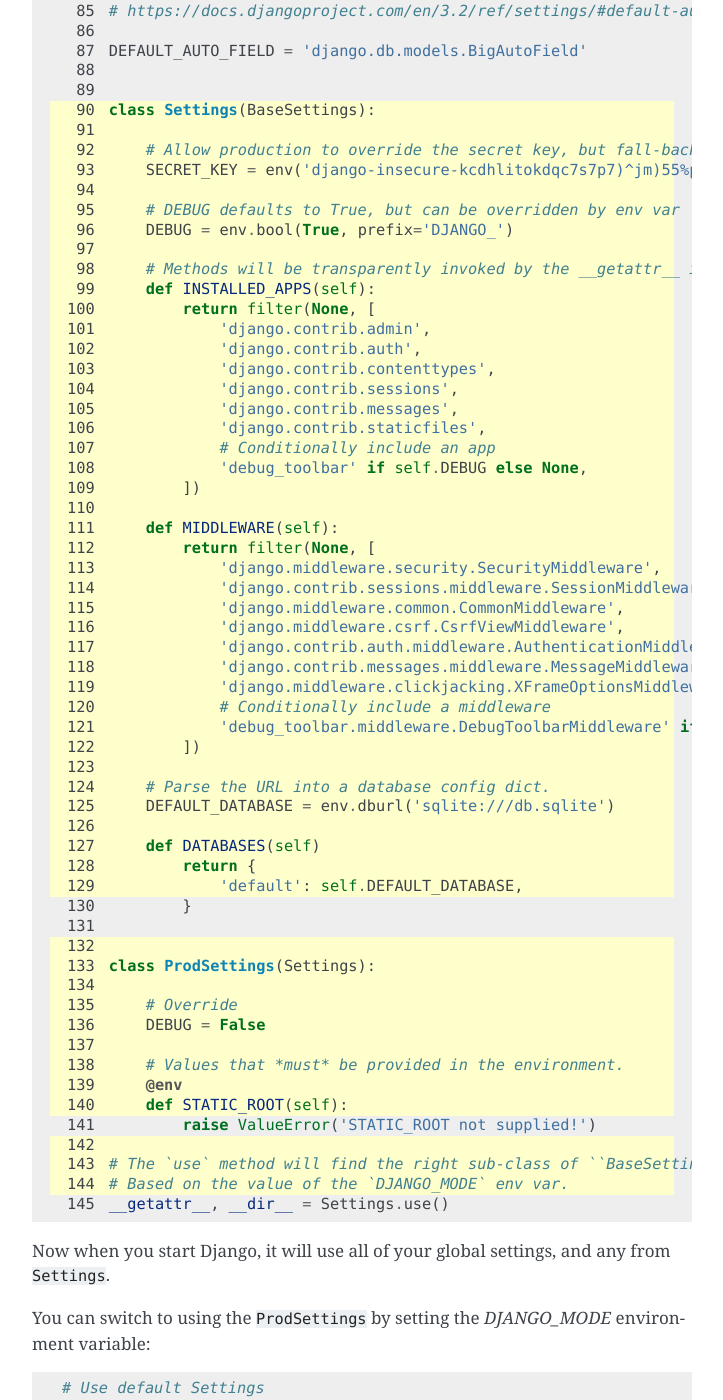
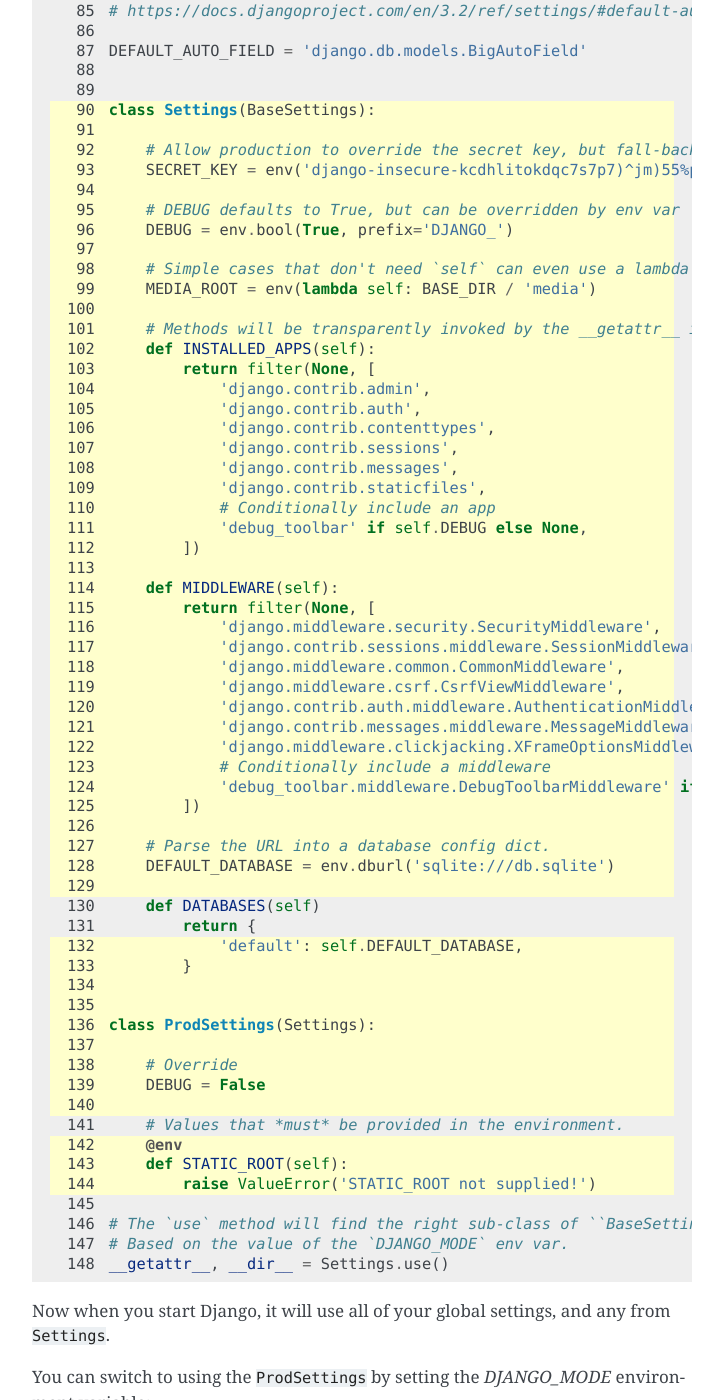
Before and after one commit to funkybob/django-classy-settings, a Sphinx documentation site: the page built from docs/index.rst, in a window 1280 px wide and 1400 px high, scrolled down 2435 px. Shown: the whole window, without its empty margins (388-1111 px from the left). Built offline with Sphinx 7.4.7, drawn with Linux system fonts in a browser that asks for light colours; some of the changed text lies outside the part shown.

Commit message:
Clarify examples

```diff
--- a/docs/index.rst
+++ b/docs/index.rst
@@ -140,6 +140,9 @@
         # DEBUG defaults to True, but can be overridden by env var `DJANGO_DEBUG`
         DEBUG = env.bool(True, prefix='DJANGO_')
 
+        # Simple cases that don't need `self` can even use a lambda
+        MEDIA_ROOT = env(lambda self: BASE_DIR / 'media')
+
         # Methods will be transparently invoked by the __getattr__ implementation
         def INSTALLED_APPS(self):
             return filter(None, [
@@ -206,6 +209,9 @@
 
 ``BaseSettings.use()`` picks the ``BaseSettings`` sub-class named
 ``{DJANGO_MODE.title()}Settings``.
+
+.. note:: Since the registry of subclasses is on ``BaseSettings``, you can call
+    ``.use()`` on any sub-class and it will behave the same.
 
 The `env` property
 ------------------
```
